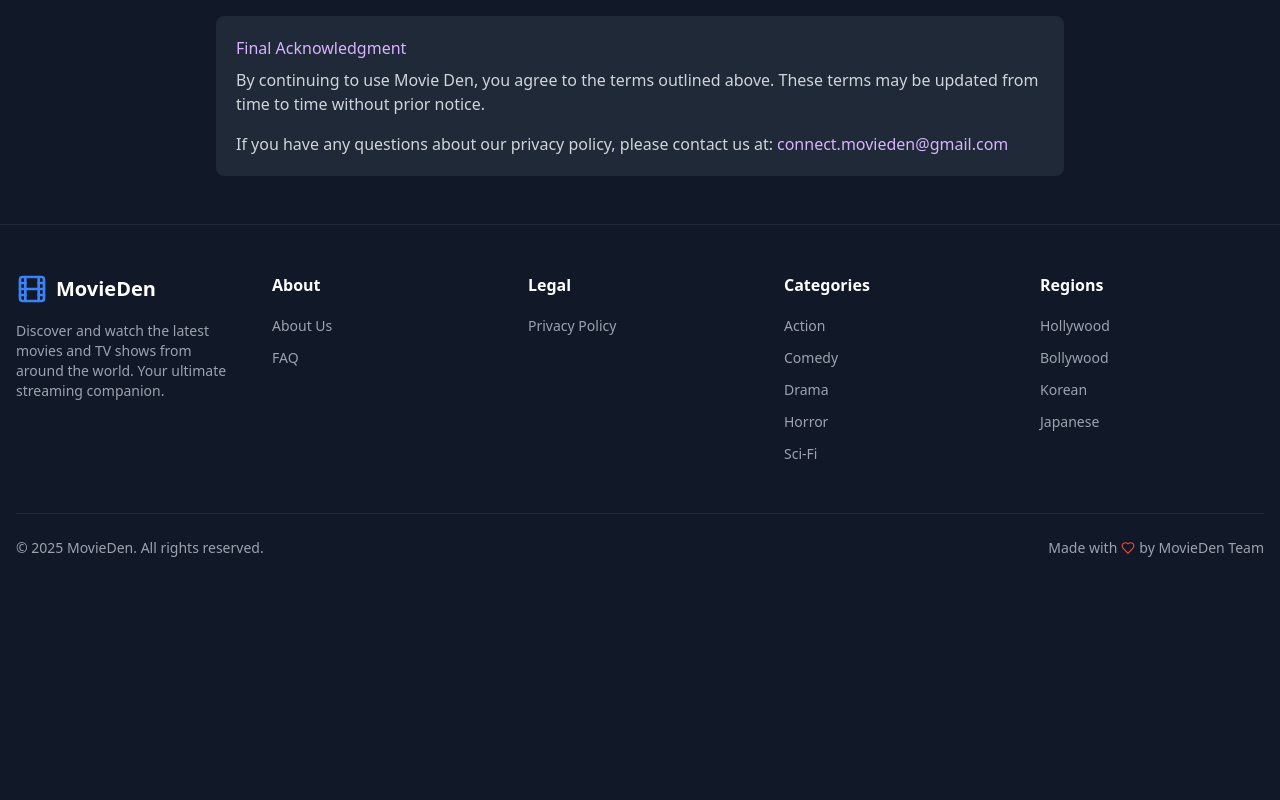
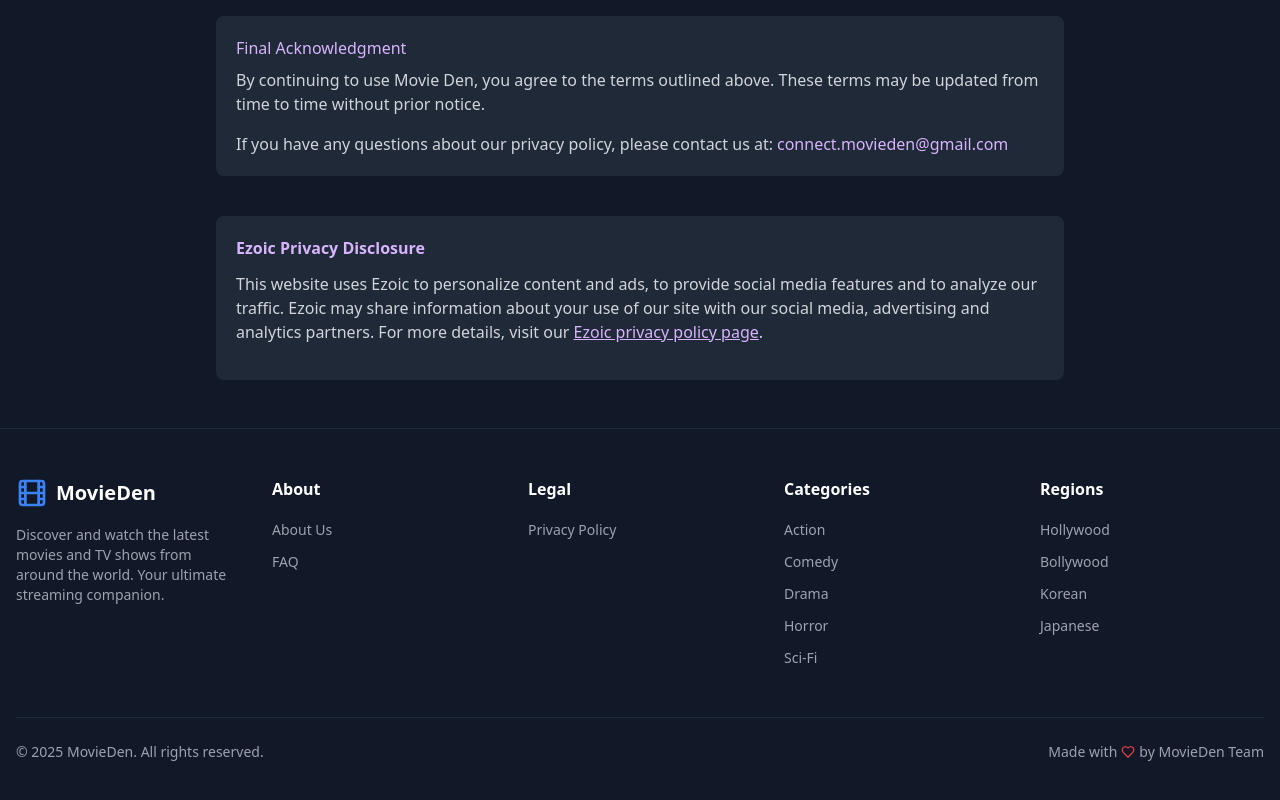
Before and after one commit to nischaldoescode/movie-hub, a React (Vite) app in the folder frontend/: page /privacypolicy in a window 1280 px wide. Shown: the part 1576-2376 px from the top of the page. Before the commit the page ends 2182 px from the top, so only its background shows below. Built offline with nearby package versions, Linux system fonts and the light colour scheme; no server answers.

Commit message:
Update PrivacyPolicy.jsx

```diff
--- a/frontend/src/components/pages/PrivacyPolicy.jsx
+++ b/frontend/src/components/pages/PrivacyPolicy.jsx
@@ -192,6 +192,15 @@
           </p>
         </div>
       </div>
+      {/* Ezoic Required Privacy Disclosure */}
+      <div className="mt-10 bg-gray-800 p-5 rounded-lg">
+        <h3 className="text-purple-300 font-semibold mb-3">Ezoic Privacy Disclosure</h3>
+        <p className="text-gray-300 mb-4">
+          This website uses Ezoic to personalize content and ads, to provide social media features and to analyze our traffic. Ezoic may share information about your use of our site with our social media, advertising and analytics partners. For more details, visit our <a href="https://g.ezoic.net/privacy/movieden.space" className="text-purple-300 underline" target="_blank" rel="noopener noreferrer">Ezoic privacy policy page</a>.
+        </p>
+        <span id="ezoic-privacy-policy-embed"></span>
+      </div>
+
     <div id="ezoic-pub-ad-placeholder-118"></div>
     </div>
     </>
```
